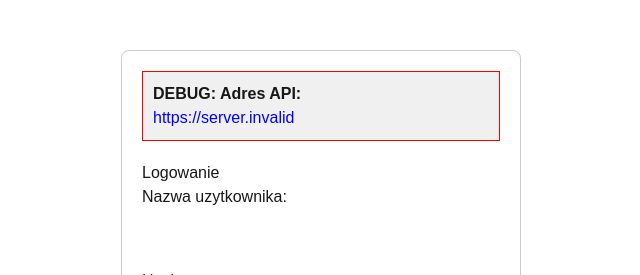
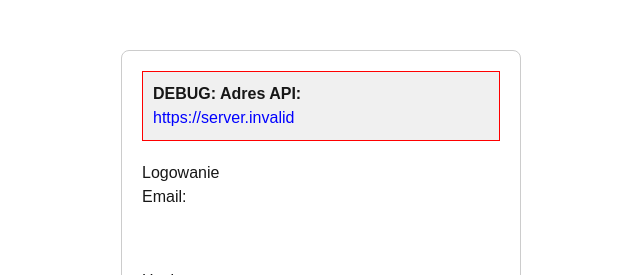
Before and after one commit to krzysztofsulkowski/pipsi2-frontend, a Next.js app in the folder budget-frontend/: page /login in a window 1280 px wide. Shown: the top 275 px of the page, without its empty margins (319-959 px from the left). Built offline with nearby package versions, Linux system fonts and the light colour scheme; no server answers.

Commit message:
Refactor login form to use email instead of username for authentication

```diff
--- a/budget-frontend/src/app/login/page.tsx
+++ b/budget-frontend/src/app/login/page.tsx
@@ -3,7 +3,7 @@
 import { useState, FormEvent } from 'react';
 
 export default function LoginPage() {
-    const [username, setUsername] = useState('');
+    const [email, setEmail] = useState('');
     const [password, setPassword] = useState('');
     const [error, setError] = useState<string | null>(null);
     const [successMessage, setSuccessMessage] = useState<string | null>(null);
@@ -21,7 +21,7 @@ export default function LoginPage() {
                 headers: {
                     'Content-Type': 'application/json',
                 },
-                body: JSON.stringify({ username, password }),
+                body: JSON.stringify({ email, password }),
             });
 
             const data = await response.json();
@@ -52,12 +52,12 @@ export default function LoginPage() {
             <h1>Logowanie</h1>
             <form onSubmit={handleSubmit}>
                 <div style={{ marginBottom: '15px' }}>
-                    <label htmlFor="username" style={{ display: 'block', marginBottom: '5px' }}>Nazwa uzytkownika:</label>
+                    <label htmlFor="email" style={{ display: 'block', marginBottom: '5px' }}>Email:</label>
                     <input
                         type="text"
-                        id="username"
-                        value={username}
-                        onChange={(e) => setUsername(e.target.value)}
+                        id="email"
+                        value={email}
+                        onChange={(e) => setEmail(e.target.value)}
                         required
                         style={{ width: '100%', padding: '8px', boxSizing: 'border-box' }}
                     />
```
